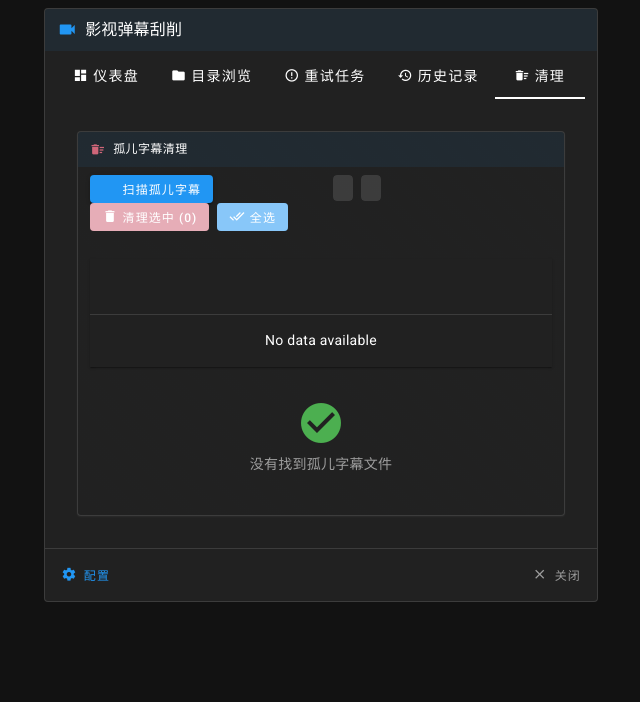
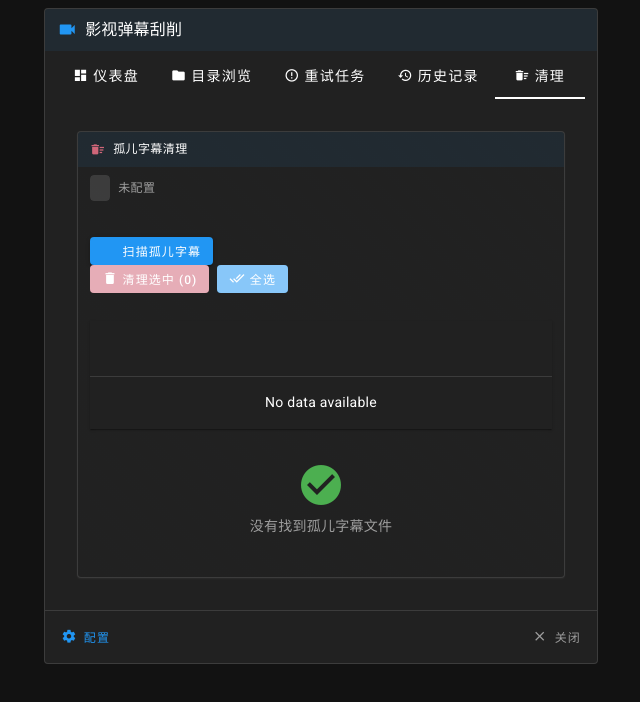
Before and after one commit to jayvzh/MoviePilot-PluginsV2, a Vue app in the folder plugins.v2/danmutv/: page / in a window 1280 px wide. Both pictures are taken after a click on the tab "清理". Shown: the top 702 px of the page, without its empty margins (319-959 px from the left). Built offline with nearby package versions, Linux system fonts and the light colour scheme.

Commit message:
danmutv v1.6 fix5

```diff
--- a/plugins.v2/danmutv/src/components/Cleanup.vue
+++ b/plugins.v2/danmutv/src/components/Cleanup.vue
@@ -6,6 +6,12 @@
         孤儿字幕清理
       </v-card-title>
       <v-card-text class="px-3 py-2">
+        <v-row class="mb-3">
+          <v-col cols="12">
+            <v-chip label="扫描路径:" size="small" class="mr-2"></v-chip>
+            <span class="text-caption text-grey">{{ scanPath || '未配置' }}</span>
+          </v-col>
+        </v-row>
         <v-row class="mb-4">
           <v-col cols="12" sm="6">
             <v-btn color="primary" size="small" class="mr-2" @click="scanOrphanSubtitles" :loading="scanning">
@@ -22,8 +28,8 @@
             </v-btn>
           </v-col>
           <v-col cols="12" sm="6">
-            <v-chip label="找到: {{ totalFound }} 个" size="small" class="mr-2"></v-chip>
-            <v-chip label="已清理: {{ cleanedCount }} 个" size="small"></v-chip>
+            <v-chip v-if="totalFound > 0" label="找到: {{ totalFound }} 个" size="small" class="mr-2"></v-chip>
+            <v-chip v-if="cleanedCount > 0" label="已清理: {{ cleanedCount }} 个" size="small"></v-chip>
           </v-col>
         </v-row>
 
@@ -92,6 +98,7 @@ const selectedPaths = ref([])
 const scanning = ref(false)
 const cleaning = ref(false)
 const loading = ref(false)
+const scanPath = ref('')
 
 const headers = [
   { text: '', value: 'select', width: '5%' },
@@ -109,11 +116,23 @@ const scanOrphanSubtitles = async () => {
     if (data && data.success) {
       orphanSubtitles.value = data.data.orphan_subtitles || []
       totalFound.value = data.data.total_found || 0
+      scanPath.value = data.data.scan_path || ''
     }
   } catch (error) {
     console.error('扫描孤儿字幕失败:', error)
   } finally {
     scanning.value = false
+  }
+}
+
+const fetchScanPath = async () => {
+  try {
+    const data = await props.api.get('plugin/DanmuTV/get_config')
+    if (data && data.success) {
+      scanPath.value = data.data.path || ''
+    }
+  } catch (error) {
+    console.error('获取配置失败:', error)
   }
 }
 
@@ -169,7 +188,7 @@ const formatSize = (bytes) => {
 }
 
 onMounted(() => {
-  scanOrphanSubtitles()
+  fetchScanPath()
 })
 </script>
 
```
Also changed, not shown: 10 other files (tests, documents, lock files or other folders).
